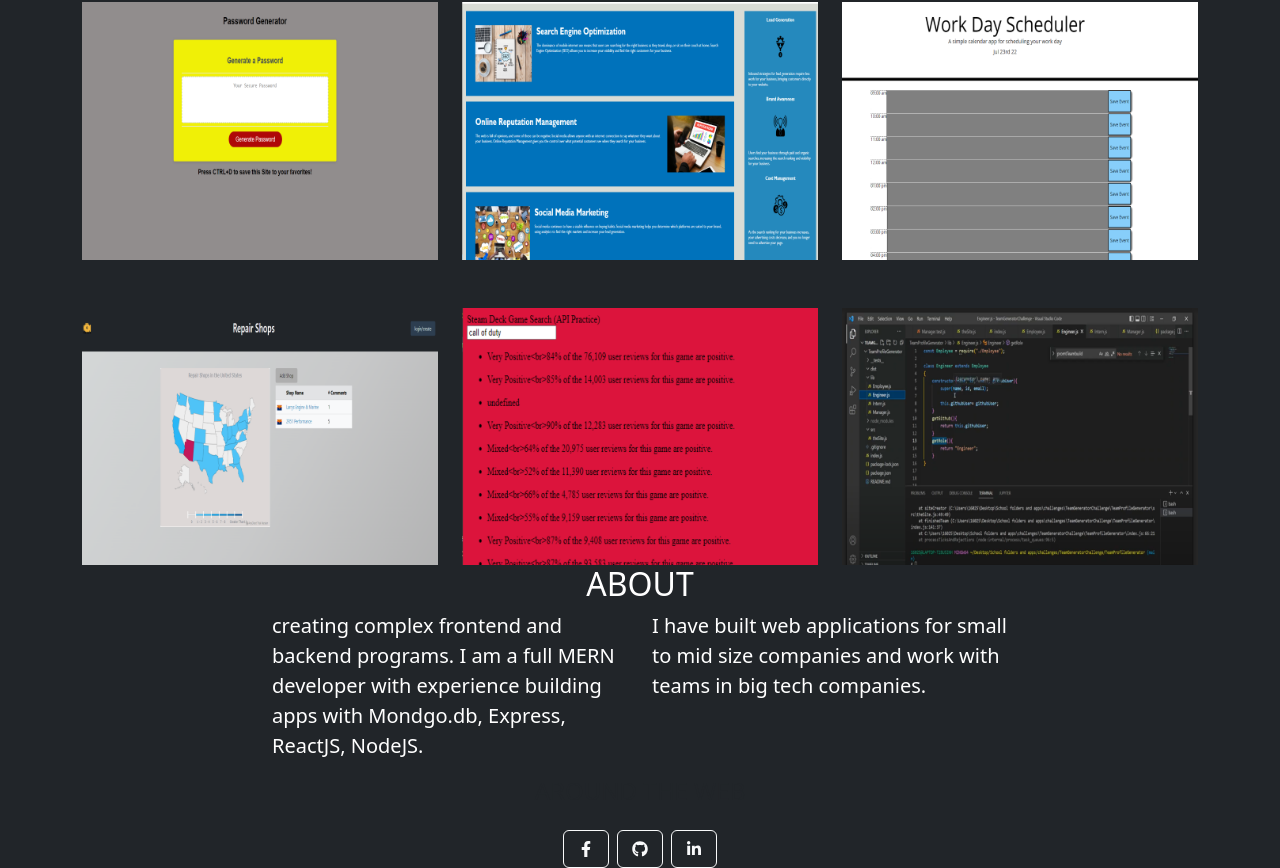
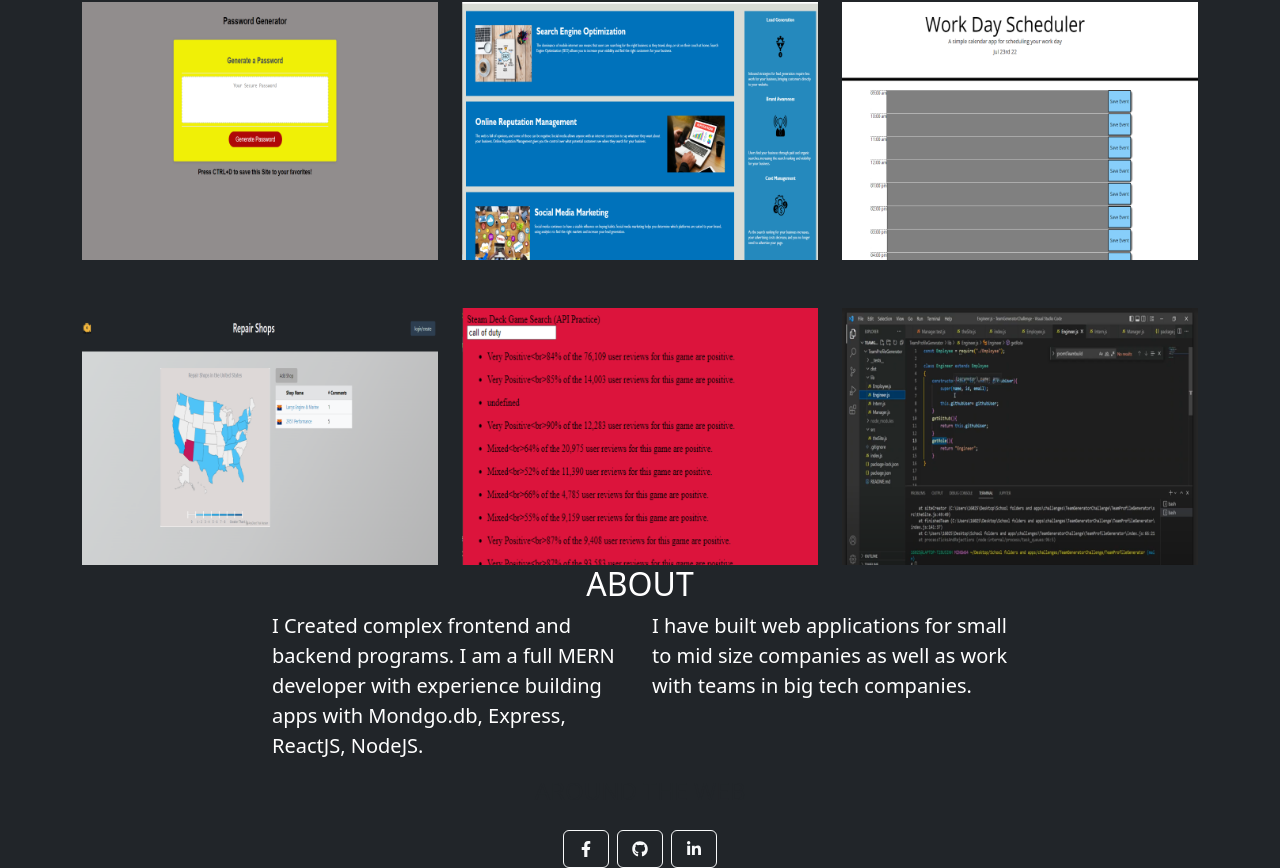
Before and after one commit to bighamcyrus/my-react-portfolio, a React (Create React App) app: page / in a window 1280 px wide. Shown: the part 220-1088 px from the top of the page. Built offline with nearby package versions, Linux system fonts and the light colour scheme.

Commit message:
Text edit

```diff
--- a/src/components/Home.js
+++ b/src/components/Home.js
@@ -13,8 +13,8 @@ const Home = () => {
                 </div>
 
                 <div className="row">
-                    <div className="col-lg-4 ms-auto"><p className="lead">creating complex frontend and backend programs. I am a full MERN developer with experience building apps with Mondgo.db, Express, ReactJS, NodeJS.    </p></div>
-                    <div className="col-lg-4 me-auto"><p className="lead">I have built web applications for small to mid size companies and work with teams in big tech companies.</p></div>
+                    <div className="col-lg-4 ms-auto"><p className="lead">I Created complex frontend and backend programs. I am a full MERN developer with experience building apps with Mondgo.db, Express, ReactJS, NodeJS.    </p></div>
+                    <div className="col-lg-4 me-auto"><p className="lead">I have built web applications for small to mid size companies as well as work with teams in big tech companies.</p></div>
                 </div>
                 </div>
          </section>
--- a/src/components/NavBar.js
+++ b/src/components/NavBar.js
@@ -6,7 +6,7 @@ const NavBar = () => {
        <nav class="navbar navbar-expand-lg bg-secondary text-uppercase fixed-top" id="mainNav">
             <div class="container">
                 <a class="navbar-brand" href="#page-top">Cyrus Bigham</a>
-                <button class="navbar-toggler text-uppercase font-weight-bold bg-primary text-black rounded" type="button" data-bs-toggle="collapse" data-bs-target="#navbarResponsive" aria-controls="navbarResponsive" aria-expanded="false" aria-label="Toggle navigation">
+                <button class="navbar-toggler text-uppercase font-weight-bold bg-primary rounded" type="button" data-bs-toggle="collapse" data-bs-target="#navbarResponsive" aria-controls="navbarResponsive" aria-expanded="false" aria-label="Toggle navigation">
                     Menu
                     <i class="fas fa-bars"></i>
                 </button>
```
